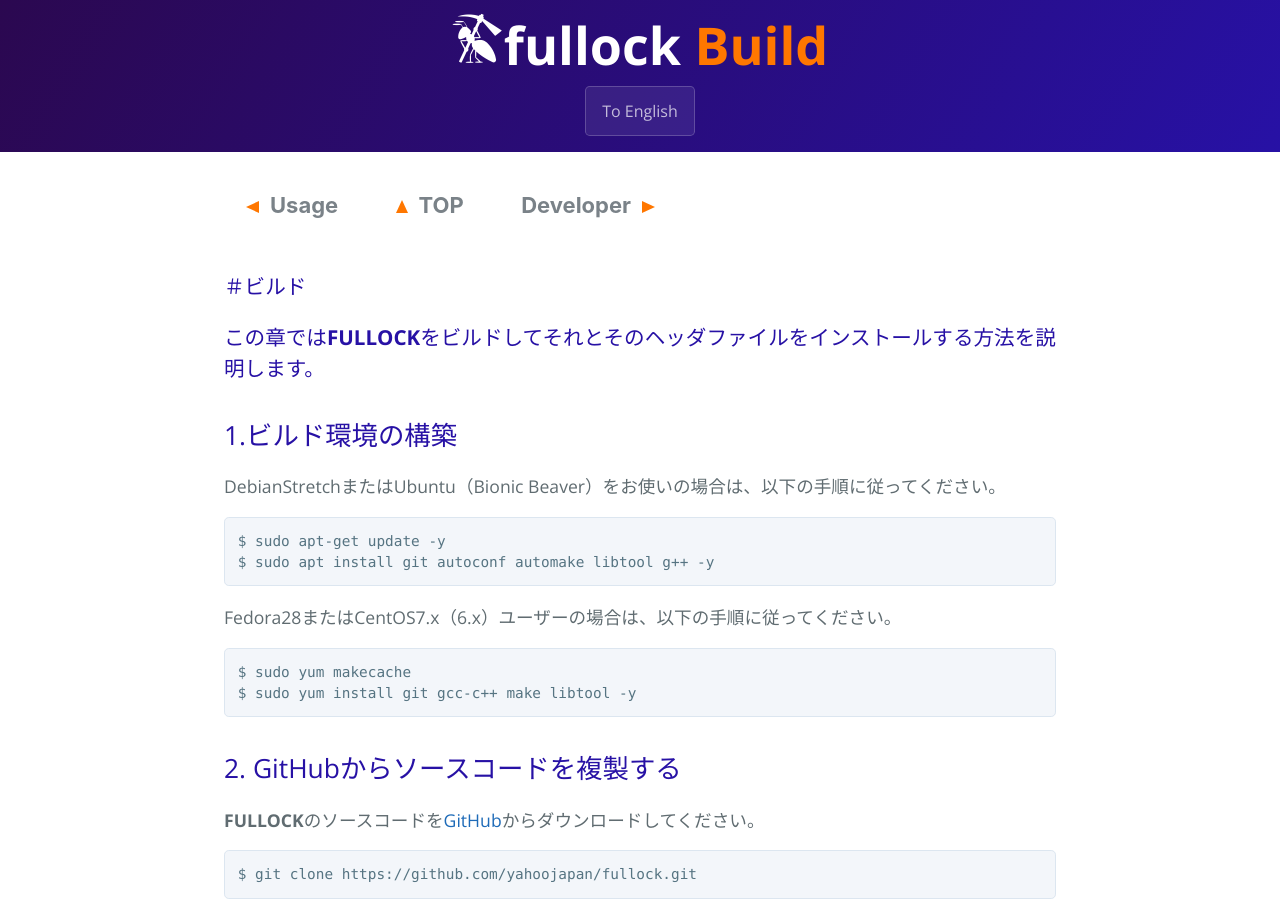
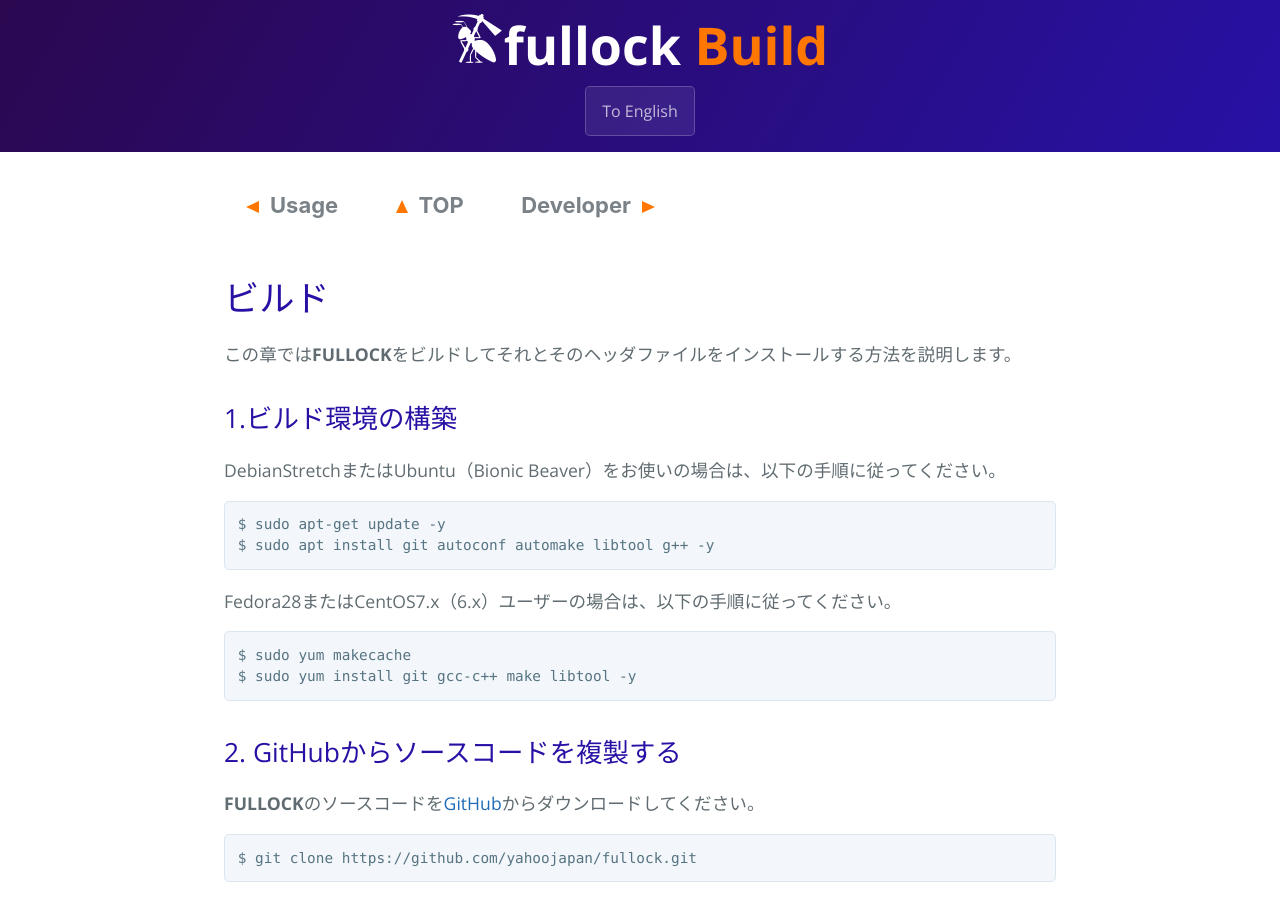
Before and after one commit to yahoojapan/fullock, a Jekyll site: the page built from buildja.md, in a window 1280 px wide and 900 px high. Built offline with Jekyll 4.4.1, drawn with Linux system fonts in a browser that asks for light colours.

Commit message:
Fixed a wrong header.

```diff
--- a/buildja.md
+++ b/buildja.md
@@ -13,7 +13,7 @@
 next_string: Developer
 ---
 
-＃ビルド
+# ビルド
 
 この章では**FULLOCK**をビルドしてそれとそのヘッダファイルをインストールする方法を説明します。
 
```
